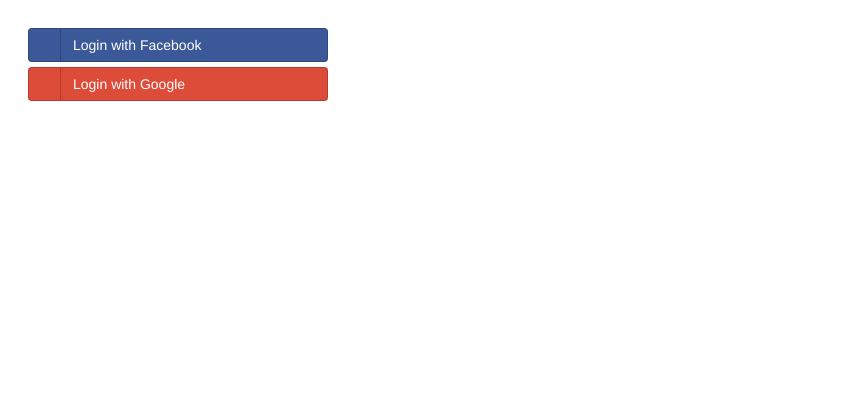
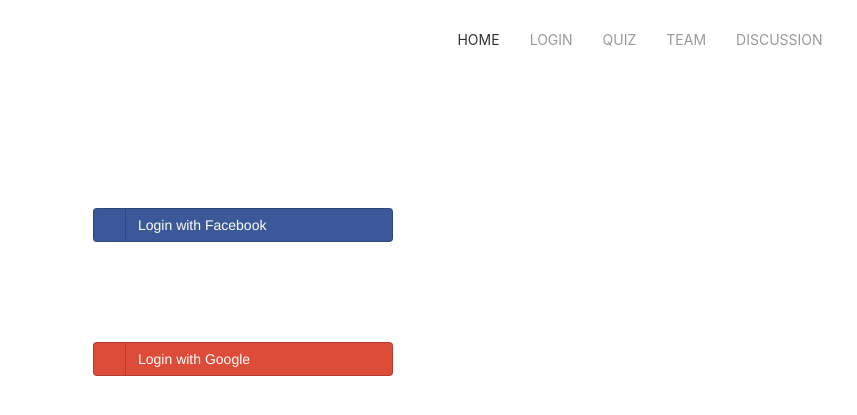
Before and after one commit to Shoans/Shoans-Quiz, a Django app: page /login/ in a window 1280 px wide. Shown: the top 415 px of the page, without its empty margins (0-857 px from the left). Run offline with Django 3.2, Linux system fonts and the light colour scheme; some libraries are stand-ins or nearby versions; some web fonts are replaced.

Commit message:
added some ui

```diff
--- a/templates/base.html
+++ b/templates/base.html
@@ -1,78 +1,34 @@
 <!DOCTYPE html>
 <html>
   <head>
-    <meta charset="utf-8">
-    <title></title>
-    <style>
-.trPic{
-		width:1700px;
-		height:1000px;
-		background: url(/media/shoans.png) no-repeat;
-	}
-	.trPic .redO{
-		{#position:relative;#}
-		width:2000px;
-		height:8000px;
-		background: #304c6d;
-		opacity:0.7;
-	}
-.lay {
-  -webkit-animation: background 1s cubic-bezier(1,0,0,1) infinite;
-  animation: background 50s cubic-bezier(1,0,0,1) infinite;
-}
+      {% block head %}
 
-@-webkit-keyframes background {
-  0% { background-color: #f99; opacity:0.7;}
-  33% { background-color: #9f9; opacity:0.7;}
-  67% { background-color: #99f; opacity:0.7;}
-  100% { background-color: #f99; opacity:0.7;}
-}
-
-@keyframes background {
-  0% { background-color: #f99; opacity:0.7;}
-  33% { background-color: #9f9; opacity:0.7;}
-  67% { background-color: #99f; opacity:0.7;}
-  100% { background-color: #f99; opacity:0.7;}
-}
-
-
-#grad1 {
-    height: 200px;
-    background: green; /* For browsers that do not support gradients */
-    background: linear-gradient(blue, yellow); /* Standard syntax (must be last) */
-}
-
-    </style>
+      {% endblock %}
     <link rel="stylesheet" href="https://cdnjs.cloudflare.com/ajax/libs/uikit/3.0.0-beta.40/css/uikit.min.css" />
     <script src="https://cdnjs.cloudflare.com/ajax/libs/uikit/3.0.0-beta.40/js/uikit.min.js"></script>
     <script src="https://cdnjs.cloudflare.com/ajax/libs/uikit/3.0.0-beta.40/js/uikit-icons.min.js"></script>
+
   </head>
   <body>
 
-    <div class="trPic">
-      <div class="uk-cover-background uk-inline-clip uk-transition-toggle redO lay" tabindex="0" style="height:1000px ">
-{#           <img class="uk-transition-scale-up uk-transition-opaque" src="/media/shoans.png" alt="" >#}
-
-      </div>
         <div class="uk-position-top">
             <nav class="uk-navbar-container uk-navbar-transparent" uk-navbar>
-                <div class="uk-navbar-left">
+                <div class="uk-navbar-center">
                     <ul class="uk-navbar-nav">
-                        <li class="uk-active"><a href="#">Home</a></li>
+                        <li class="uk-active"><a href="{% url 'home' %}">Home</a></li>
+                        <li><a href="{% url 'login' %}">Login</a></li>
                         <li><a href="#">Quiz</a></li>
+                        <li><a href="#">Team</a></li>
                         <li><a href="#">Discussion</a></li>
-                        <li><a href="#">Login</a></li>
+
                     </ul>
                 </div>
             </nav>
         </div>
-    </div>
+        <br><br><br><br>
+  {% block content %}
 
-
-  <!-- <div style="position: absolute; z-index: -1; top: 0px; left: 0px; bottom: 0px; right: 0px; overflow: hidden; background-size: cover; background-color: transparent; background-repeat: no-repeat; background-position: 50% 50%; background-image: none;">
-    <img src="shoans.png" alt="">
-    </div> -->
-
+{% endblock %}
 
   </body>
 </html>
--- a/templates/register/login.html
+++ b/templates/register/login.html
@@ -1,41 +1,42 @@
+{% extends 'base.html' %}
 {% load staticfiles %}
-<!DOCTYPE html>
-<html>
-  <head>
+  {% block head %}
     <meta charset="utf-8">
     <title>Signin</title>
 
 {#      <link rel="stylesheet" type="text/css" href="{% static 'css/login_fb_google.css' %}">#}
       <link rel="stylesheet" type="text/css" href="{% static 'css/login_fb_google.css' %}" >
-      <script id="facebook-jssdk" async="" src="//connect.facebook.net/en_US/sdk.js"></script>
       <link href="{% static 'assets/css/bootstrap.css' %}" rel="stylesheet" type="text/css">
       <link href="{% static 'assets/css/font-awesome.css' %}" rel="stylesheet" type="text/css">
-      <link href="{% static 'assets/css/docs.css' %}" rel="stylesheet" type="text/css">
+{#      <link href="{% static 'assets/css/docs.css' %}" rel="stylesheet" type="text/css">#}
       <link href="{% static 'css/bootstarp-social.css' %}" rel="stylesheet" type="text/css">
 
-  </head>
-  <body>
+  {% endblock %}
+  {% block content %}
 {#    <ul>#}
 {#      <li><button type="button"><a title="Facebook" class="socialaccount_provider facebook" href="/accounts/facebook/login/?process=login">Facebook</a></button></li>#}
 {#      <li><a title="Google" class="socialaccount_provider google" href="/accounts/google/login/?process=login">Google</a></li>#}
 {#    </ul>#}
 {##}
 
-
-
-  <a title="Facebook" class="socialaccount_provider facebook btn btn-block btn-social btn-facebook" href="/accounts/facebook/login/?process=login" style="width: 300px">
+<div class="col-lg-6 col-md-6 col-sm-6 col-xs-6 no-padding pull-center text-right" style="margin-top: 100px;margin-left: 50px;">
+<a title="Facebook" class="socialaccount_provider facebook btn btn-block btn-social btn-facebook" href="/accounts/facebook/login/?process=login" style="width: 300px ; ">
       <span class="fa fa-facebook"></span>Login with Facebook
-  </a>
-
-
-    <a title="Google" class="socialaccount_provider google btn btn-block btn-social btn-google" href="/accounts/google/login/?process=login"  style="width: 300px">
+</a>
+</div>
+<div class="col-lg-6 col-md-6 col-sm-6 col-xs-6 no-padding pull-center text-right" style="margin-top: 100px;margin-left: 50px;">
+      <a title="Google" class="socialaccount_provider google btn btn-block btn-social btn-google" href="/accounts/google/login/?process=login"  style="width: 300px ; ">
         <span class="fa fa-google"></span>
   Login with Google
     </a>
+</div>
+
+
+
 <script id="allauth-facebook-settings" type="application/json">
     {"appId": "364235564056120", "version": "v2.4", "locale": "en_US", "initParams": {"appId": "364235564056120", "version": "v2.4"}, "loginOptions": {"scope": ""}, "loginByTokenUrl": "http://localhost:8000/accounts/facebook/login/token/", "cancelUrl": "http://localhost:8000/accounts/social/login/cancelled/", "logoutUrl": "http://localhost:8000/accounts/logout/", "loginUrl": "http://localhost:8000/accounts/facebook/login/", "errorUrl": "http://localhost:8000/accounts/social/login/error/", "csrfToken": "DfbMOidI8idK3f10doQ3oKek9IntJfxPVfywZlCbcewhn8YYrMWq33f2raX44SUP"}
     </script>
 
 <script type="text/javascript" src="/static/facebook/js/fbconnect.js"></script>
-  </body>
-</html>
+      <script id="facebook-jssdk" async="" src="//connect.facebook.net/en_US/sdk.js"></script>
+  {% endblock %}
```
Also changed, not shown: templates/home.html (+63 -21 lines).
